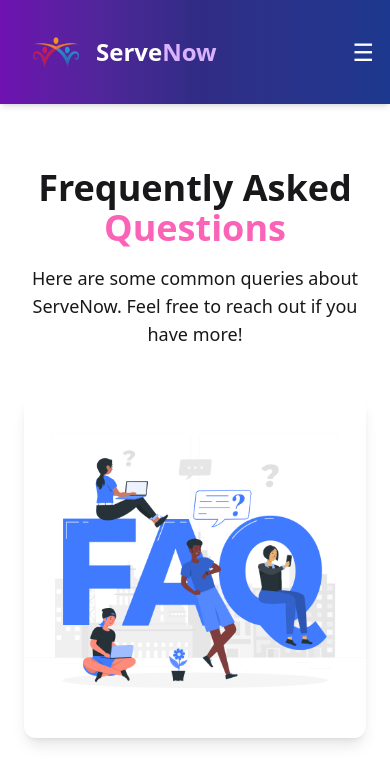
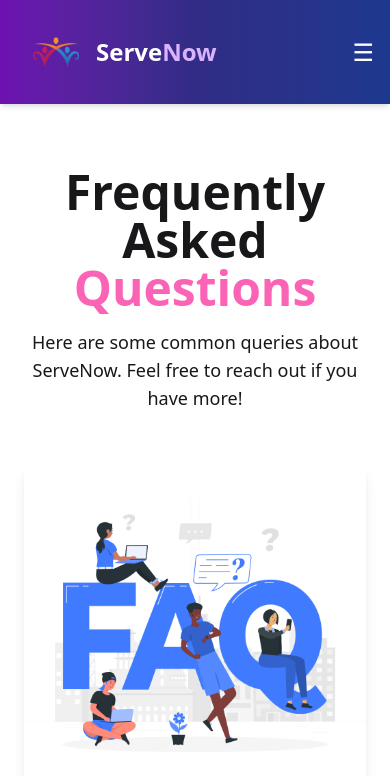
Before and after one commit to Arifur999/ServeNow, a React (Vite) app: page /faq in a window 390 px wide. Shown: the top 776 px of the page. Built offline with nearby package versions, Linux system fonts and the light colour scheme; no server answers.

Commit message:
text sze fixd

```diff
--- a/src/pages/Home/Contact.jsx
+++ b/src/pages/Home/Contact.jsx
@@ -6,7 +6,7 @@
   return (
     <section className="min-h-screen py-16 px-6 md:px-20">
       <div className="text-center mb-12">
-        <h1 className="text-4xl md:text-5xl font-bold mb-3">
+        <h1 className="text-5xl md:text-5xl font-bold mb-3">
           Contact <span className="text-pink-400"  >Us</span>
         </h1>
         <p className="text-lg  max-w-2xl mx-auto">
--- a/src/pages/Home/ExtraSection2.jsx
+++ b/src/pages/Home/ExtraSection2.jsx
@@ -14,7 +14,7 @@
       >
         <div className="max-w-6xl mx-auto px-4">
           <motion.h2
-            className="text-3xl md:text-4xl font-bold mb-6 text-pink-500"
+            className="text-5xl md:text-4xl font-bold mb-6 text-pink-500"
             initial={{ opacity: 0 }}
             whileInView={{ opacity: 1 }}
             transition={{ delay: 0.2 }}
--- a/src/pages/Home/FAQ.jsx
+++ b/src/pages/Home/FAQ.jsx
@@ -35,7 +35,7 @@
   return (
     <section className="min-h-screen py-16 px-6 md:px-20 ">
       <div className="text-center mb-12">
-        <h1 className="text-4xl md:text-5xl font-bold mb-4">
+        <h1 className="text-5xl md:text-5xl font-bold mb-4">
           Frequently Asked <span className="text-pink-400">Questions</span>
         </h1>
         <p className="text-lg  max-w-2xl mx-auto">
```
